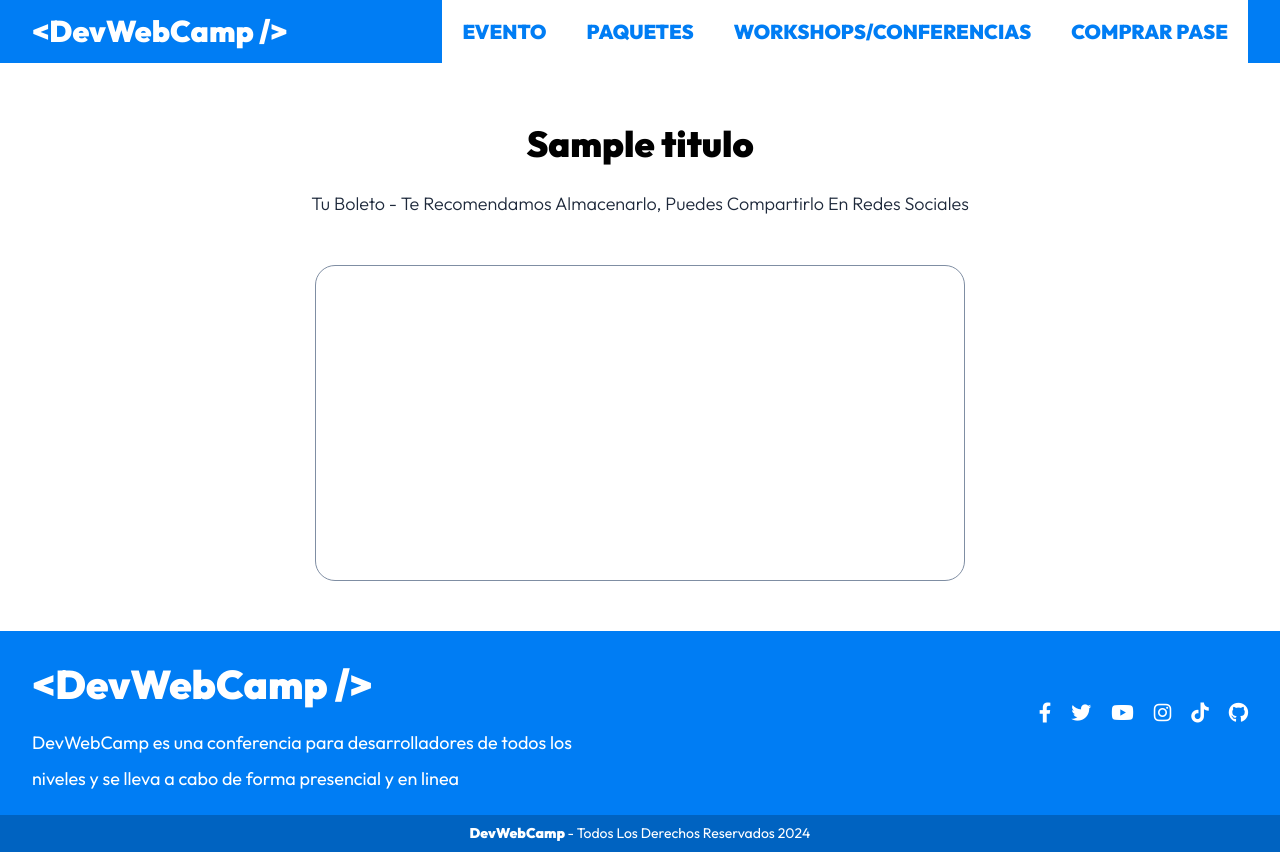
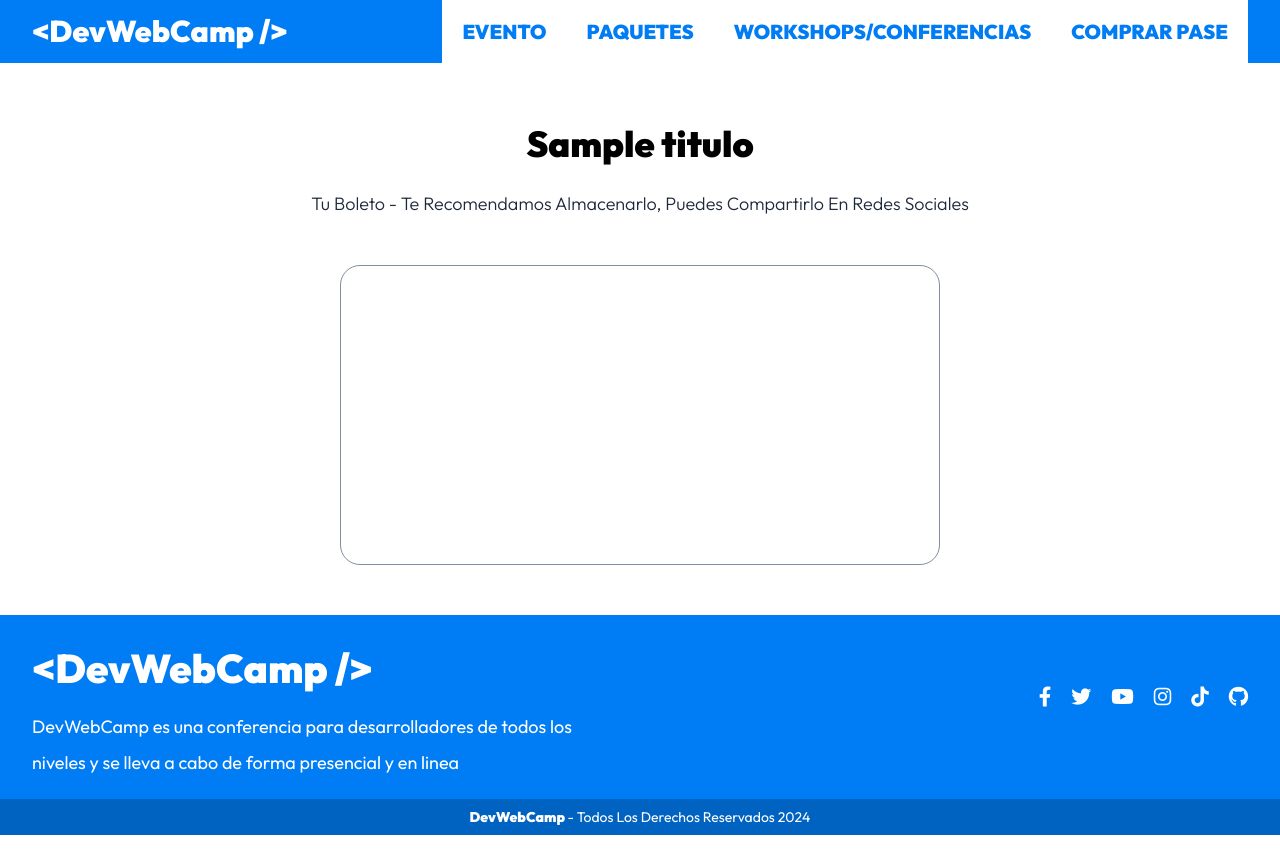
Before and after one commit to CANDELODS/DevWebCamp, a PHP site: template views/registro/boleto.php in a window 1280 px wide. Shown: the part 600-1452 px from the top of the page. Run offline with PHP 8.4, Linux system fonts and the light colour scheme; the template is opened without the code that fills it: most values are stand-ins (such as "Sample title", 1, 10 or a date in 2020); some libraries are stand-ins or nearby versions.

Commit message:
Se organizó el diseño de los boletos virtuales

```diff
--- a/src/scss/paginas/inicio/_boletos.scss
+++ b/src/scss/paginas/inicio/_boletos.scss
@@ -21,7 +21,7 @@
 
     //Recortar Máscara O Html (ClipPath)
     &::before,
-    &::after{
+    &::after {
         position: absolute;
         content: ''; //Cuando Se Usa Before Y After Siempre Se Debe De Poner El Content
         background-color: v.$blanco;
@@ -29,15 +29,17 @@
         height: 5rem;
         top: calc(50% - 2.5rem);
     }
+
     //Lado Izquierdo Del Boleto
-    &::before{
+    &::before {
         //El At Define El Centro, Con El 100% Lo Posicionamos En La Derecha Y Hacemos El Corte Desde Allí, Si
         //Colocamos Otro Valor Moveremos Verticalmente
         clip-path: circle(50% at 25% 50%);
         left: 0;
     }
+
     //Lado Derecho Del Boleto
-    &::after{
+    &::after {
         clip-path: circle(50% at 75% 50%);
         right: 0;
     }
@@ -62,27 +64,105 @@
         background-color: v.$azul;
     }
 
-    &__logo{
+    &__logo {
         @include m.logo;
         @include m.texto-fluido(2rem, 4rem);
     }
-    &__plan{
+
+    &__plan {
         font-size: 2rem;
         text-transform: uppercase;
         margin: 3rem 0 0 0;
     }
-    &__precio{
+
+    &__precio {
         margin: 3rem 0 0 0;
         font-weight: v.$black;
         font-size: 4rem;
     }
-    &__enlace-contenedor{
+
+    &__enlace-contenedor {
         margin-top: 5rem;
         display: flex;
         justify-content: center;
     }
-    &__enlace{
+
+    &__enlace {
         @include m.boton(v.$azul, v.$blanco);
         width: auto; //Tomará El Ancho Que Requiera
     }
+
+    //Accedemos A Los Elementos Que Están Dentro De La Clase .boleto--acceso
+    $modificador: &;
+
+    &--acceso {
+        width: 30rem;
+        height: 50rem;
+        padding: 10rem 3rem;
+        display: flex;
+        flex-direction: column;
+        justify-content: center;
+
+        @include m.tablet {
+            width: 60rem;
+            height: 30rem;
+            padding: 6rem;
+        }
+
+        #{$modificador}__logo {
+            @include m.texto-fluido(2rem, 3rem);
+            margin: 0;
+            text-align: left;
+        }
+
+        #{$modificador}__nombre {
+            font-size: 2.4rem;
+            text-transform: uppercase;
+            font-weight: v.$black;
+        }
+
+        #{$modificador}__codigo {
+            font-size: 4rem;
+            font-weight: v.$bold;
+            text-align: center;
+            //Fijar El Codigo
+            position: absolute;
+            bottom: 7rem;
+            margin: 0;
+            left: 0;
+            width: 100%;
+            @include m.tablet{
+                transform: rotate(90deg);
+                transform-origin: 0 0; //Nos Facilitará El Uso De Las Posiciones
+                top: 0;
+                left: calc(100% - 5rem);
+                width: 30rem;
+            }
+        }
+    }
+
+    &::before {
+        clip-path: circle(50% at 50% 25%);
+        left: calc(50% - 2.5rem);
+        top: 0;
+
+        @include m.tablet {
+            clip-path: circle(50% at 25% 50%);
+            left: 0;
+            top: calc(50% - 2.5rem);
+        }
+    }
+
+    &::after {
+        clip-path: circle(50% at 50% 75%);
+        left: calc(50% - 2.5rem);
+        top: calc(100% - 5rem);
+
+        @include m.tablet {
+            clip-path: circle(50% at 75% 50%);
+            left: calc(100% - 5rem);
+            top: calc(50% - 2.5rem);
+        }
+
+    }
 }
--- a/views/registro/boleto.php
+++ b/views/registro/boleto.php
@@ -5,7 +5,7 @@
     </p>
 
     <div class="boleto-virtual">
-        <div class="boleto boleto--<?php echo strtolower($registro->paquete->nombre); ?>">
+        <div class="boleto boleto--<?php echo strtolower($registro->paquete->nombre); ?> boleto--acceso">
             <div class="boleto__contenido">
                 <h4 class="boleto__logo">&#60;DevWebCamp /></h4>
                 <p class="boleto__plan"><?php echo $registro->paquete->nombre; ?></p>
```
Also changed, not shown: public/build/css/app.css, 1 other file.
